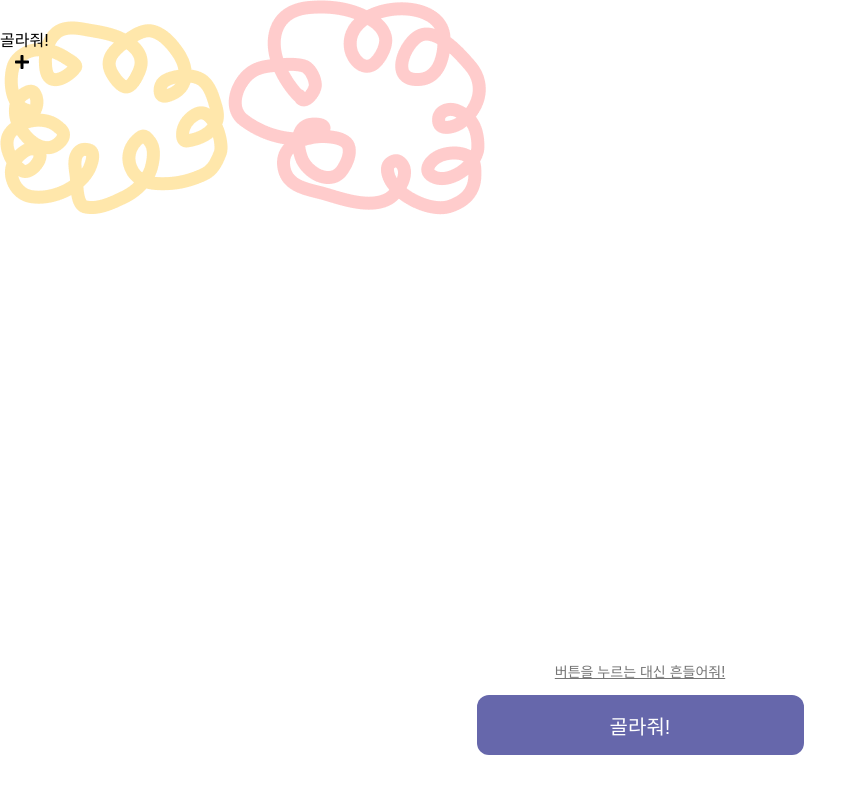
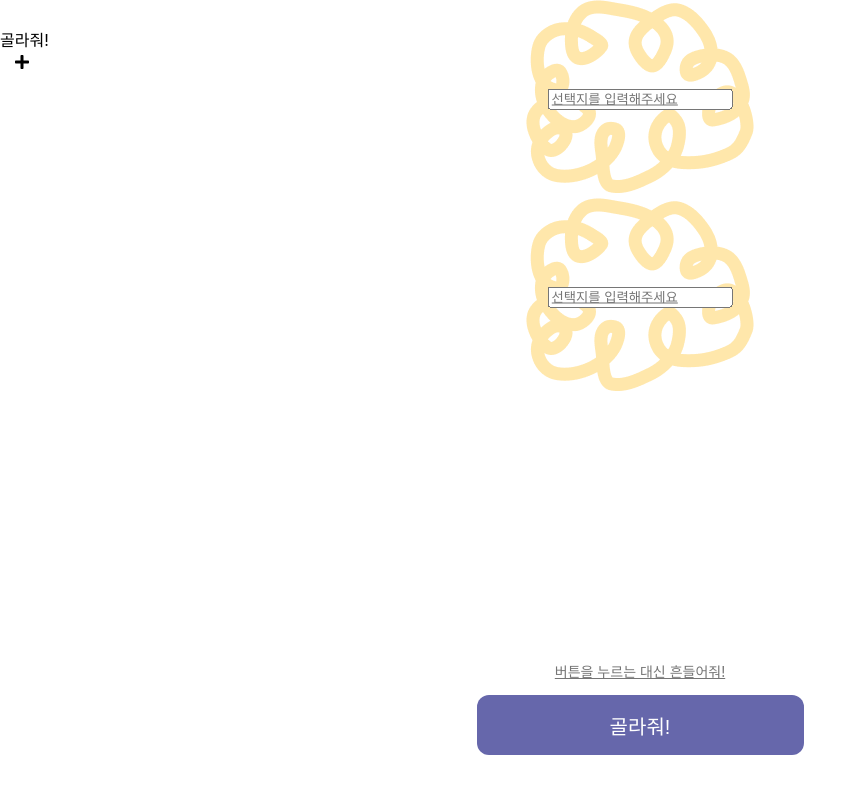
Before and after one commit to ksa37/ChoiceHelper, a React (Create React App) app in the folder choicehelper/: page / in a window 1280 px wide. Shown: the top 794 px of the page, without its empty margins (0-867 px from the left). Built offline with nearby package versions, Linux system fonts and the light colour scheme.

Commit message:
Add components and input

```diff
--- a/choicehelper/src/App.css
+++ b/choicehelper/src/App.css
@@ -50,3 +50,16 @@ header {
   right: 0;
   margin: 0 auto;
 }
+
+.img-container {
+  position: relative;
+  text-align: center;
+}
+.text-before-input {
+  position: absolute;
+  top: 50%;
+  left: 50%;
+  transform: translate(-50%, -50%);
+  color: #757575;
+  text-decoration: underline;
+}
--- a/choicehelper/src/App.tsx
+++ b/choicehelper/src/App.tsx
@@ -1,30 +1,16 @@
 import React from 'react';
 import './App.css';
-import { FontAwesomeIcon } from '@fortawesome/react-fontawesome';
-import {faPlus} from '@fortawesome/free-solid-svg-icons';
+import Button from './components/Button';
+import Header from './components/Header';
+import OptionCloud from './components/OptionCloud';
+import OptionList from './components/OptionList';
 
 function App() {
   return (
     <>
-      <header>
-        <div >
-          골라줘!
-        </div>
-
-        <div className='header-icon-group' >
-          <FontAwesomeIcon className='header-icon' icon={faPlus} />
-        </div>
-      </header>
-
-      <div>
-        <img src={"clouds/1.png"}/>
-        <img src={"clouds/2.png"}/>
-      </div>
-
-      <div className='button-area'>
-        <p className='shake-text'>버튼을 누르는 대신 흔들어줘!</p>
-        <button className='pick-button'>골라줘!</button>
-      </div>
+      <Header/>
+      <OptionList/>
+      <Button/>
     </>
   );
 }
--- /dev/null
+++ b/choicehelper/src/components/Button.tsx
@@ -0,0 +1,11 @@
+import React from 'react';
+import '../App.css';
+
+
+export default function Button(){
+  return(
+  <div className='button-area'>
+    <p className='shake-text'>버튼을 누르는 대신 흔들어줘!</p>
+    <button className='pick-button'>골라줘!</button>
+  </div>
+)}
--- /dev/null
+++ b/choicehelper/src/components/Header.tsx
@@ -0,0 +1,18 @@
+import React from 'react';
+import '../App.css';
+import { FontAwesomeIcon } from '@fortawesome/react-fontawesome';
+import {faPlus} from '@fortawesome/free-solid-svg-icons';
+
+export default function Header(){
+  return(
+    <header>
+      <div >
+        골라줘!
+      </div>
+
+      <div className='header-icon-group' >
+        <FontAwesomeIcon className='header-icon' icon={faPlus} />
+      </div>
+    </header>
+  )
+}
--- /dev/null
+++ b/choicehelper/src/components/OptionCloud.tsx
@@ -0,0 +1,22 @@
+import React, { useState } from 'react';
+import '../App.css';
+
+
+export default function OptionCloud(){
+  const [newOption, setOption] = useState('');
+
+  const onChange = (event:any) => {
+    const {target: {value}} = event;
+    setOption(value);
+  }
+
+  return(
+    <form className='img-container'>
+      <img src={"clouds/1.png"}/>
+      {newOption===''
+        ? <input className='text-before-input' type='text' onChange={onChange} placeholder='선택지를 입력해주세요' value={newOption}/>
+        : <input className='text-after-input' type='text' onChange={onChange} placeholder='선택지를 입력해주세요' value={newOption}/>
+      }
+    </form>
+  )
+}
--- /dev/null
+++ b/choicehelper/src/components/OptionList.tsx
@@ -0,0 +1,19 @@
+import React from 'react';
+import OptionCloud from './OptionCloud';
+import '../App.css';
+
+const defaultColor = [1, 2];
+const getOptionClouds = () =>{
+  let content = [];
+  for(let i=0; i<2; i++){
+    content.push(<OptionCloud/>);
+  }
+  return content;
+}
+export default function OptionList(){
+  return(
+    <>
+      {getOptionClouds()}
+    </>
+  )
+}
```
